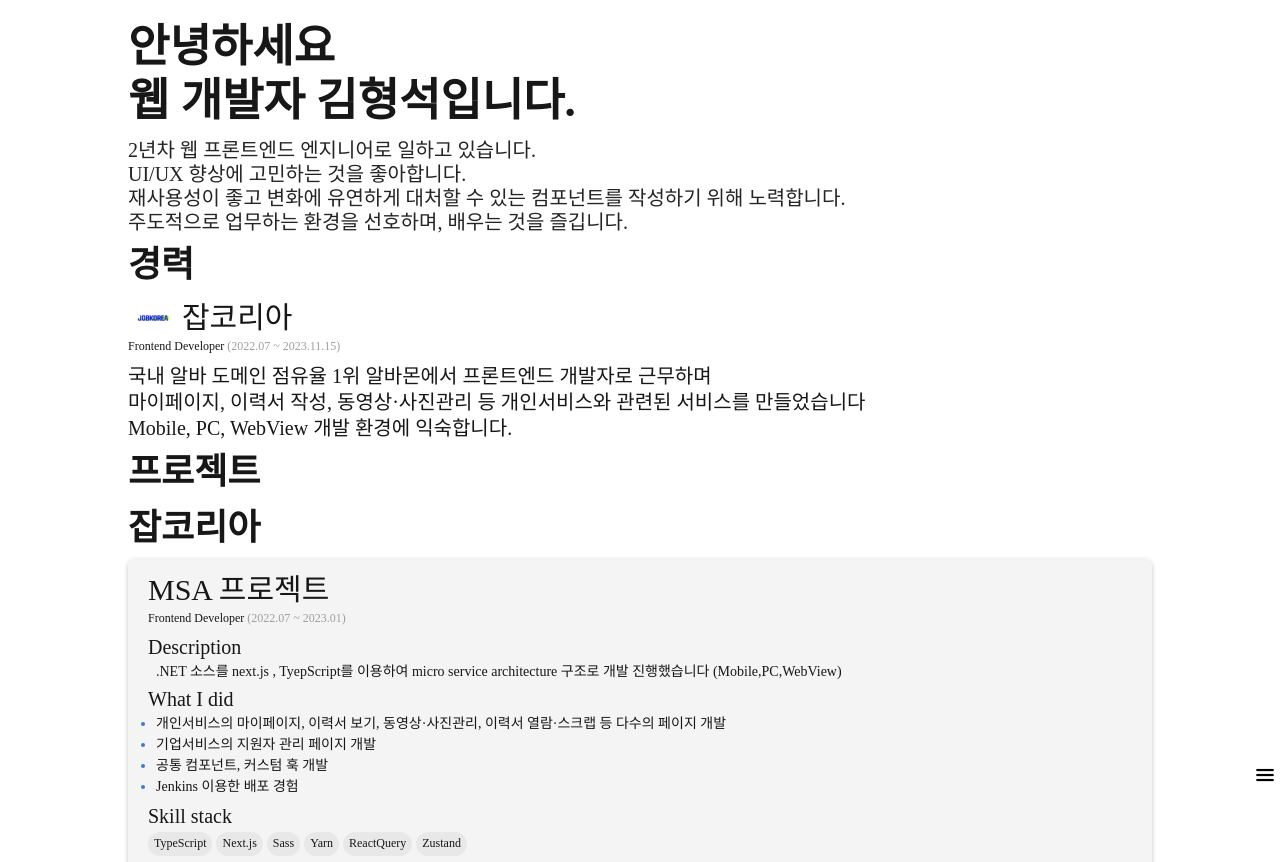
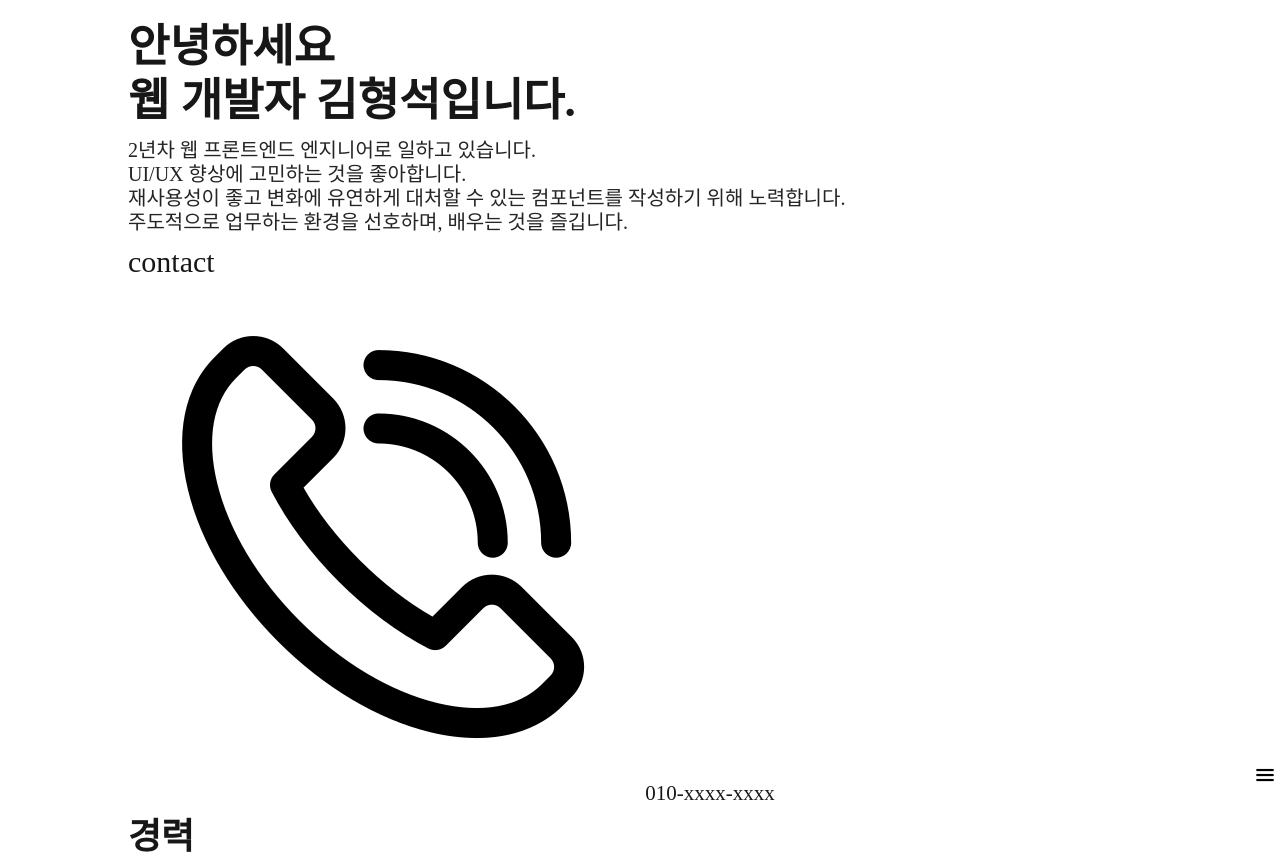
Before and after one commit to HyeongSeoku/Resume, a website built with Vite: page index.html in a window 1280 px wide. Shown: the top 862 px of the page. Built offline with nearby package versions, Linux system fonts and the light colour scheme; a web font is replaced by a local one.

Commit message:
Modify : contact 영역 추가중

```diff
--- a/index.html
+++ b/index.html
@@ -30,6 +30,16 @@
         노력합니다. <br />
         주도적으로 업무하는 환경을 선호하며, 배우는 것을 즐깁니다.
       </p>
+
+      <section id="contact-section" class="section-container">
+        <div class="contact-title screen-animation">contact</div>
+        <ul class="contact-list">
+          <li class="contact-item">
+            <img src="/phone_icon.png" alt="전화번호" />
+            <span>010-xxxx-xxxx</span>
+          </li>
+        </ul>
+      </section>
 
       <section id="career-section" class="section-container">
         <h2 class="section-title screen-animation">경력</h2>
--- a/src/index.scss
+++ b/src/index.scss
@@ -106,6 +106,21 @@
     @include font.H2;
     margin-bottom: 5px;
   }
+}
+
+.contact-title {
+  @include font.B1;
+  font-weight: font.$font-weight-bold;
+}
+
+.contact-list {
+  display: flex;
+  flex-direction: column;
+  gap: 4px;
+}
+
+.contact-item {
+  width: 100%;
 }
 
 .card {
```
Also changed, not shown: public/phone_icon.png (added).
